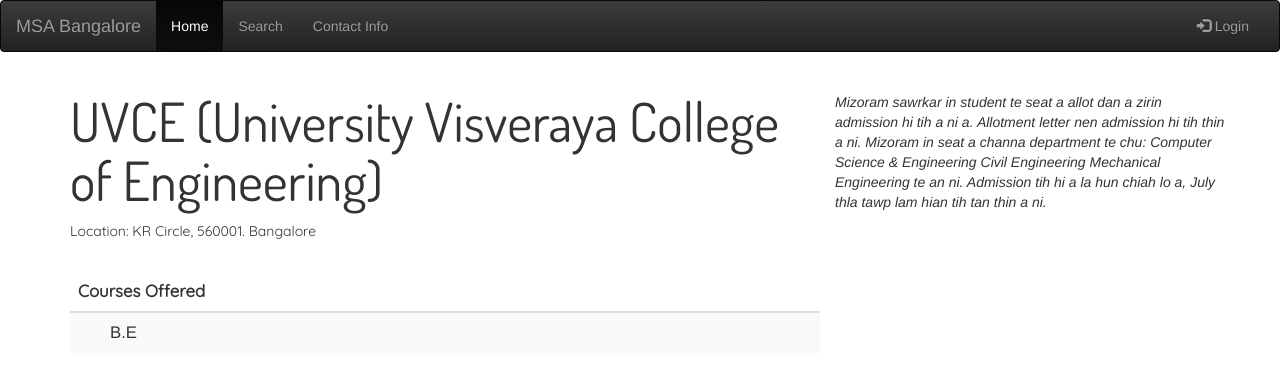
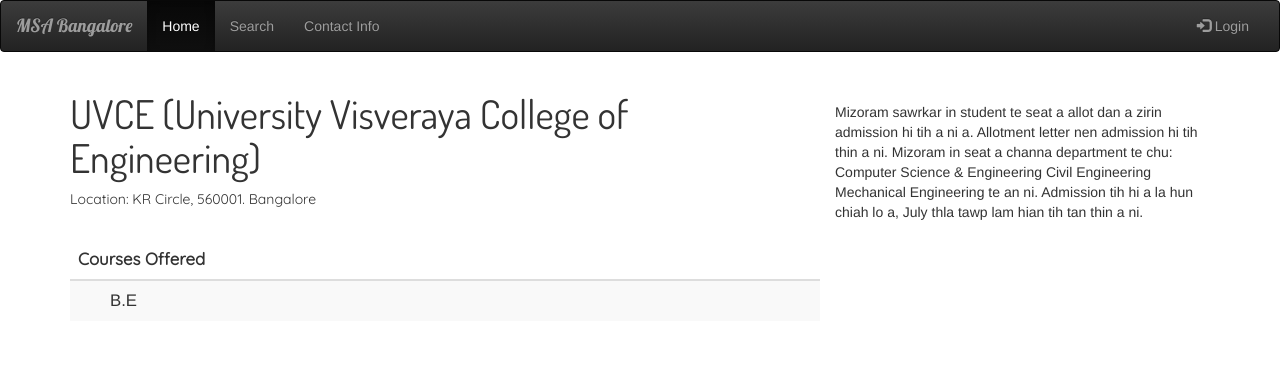
Before and after one commit to cameospachuau28/college-list-blog, a Django app: page /College/1/ in a window 1280 px wide. Shown: the top 377 px of the page. Run offline with Django 3.2, Linux system fonts and the light colour scheme; data comes from the database, SQL or seed files in the repository; both versions use the stored data as it was after the commit; some libraries are stand-ins or nearby versions.

Commit message:
Bootstrap

```diff
--- a/Blog/templates/Blog/base.html
+++ b/Blog/templates/Blog/base.html
@@ -25,7 +25,7 @@
         <span class="icon-bar"></span>
         <span class="icon-bar"></span>
       </button>
-      <a class="navbar-brand" href="#">MSA Bangalore</a>
+      <a class="navbar-brand" href="#" style="font-family:Lobster,sans-serif;font-size:1.3em;">MSA Bangalore</a>
     </div>
     <div class="collapse navbar-collapse" id="myNavbar">
       <ul class="nav navbar-nav">
--- a/Blog/templates/Blog/post_detail.html
+++ b/Blog/templates/Blog/post_detail.html
@@ -5,7 +5,7 @@
 {% if user.is_authenticated %}
      <a class="btn btn-default" href="{% url 'post_edit' pk=collw.pk %}">Edit <span class="glyphicon glyphicon-pencil"></span></a>
         {% endif %}
-     <h1>  <p style="font-family:Dosis,sans-serif;font-size:1.5em;">
+     <h1>  <p style="font-family:Dosis,sans-serif;font-size:1.1em;">
                    {{collw.College_name}}</p></h1>
 
        <p style="font-family:'Quicksand',sans-serif;">Location: {{ collw.Location|linebreaksbr }}</p>
@@ -29,5 +29,5 @@
 </div>
 
   <br>
-<p style="font-family:Josefin+Sans;font-style:italic">{{collw.Comment}}</p>
+<p style="font-family:Josefin+Sans;padding:10px 10px;">{{collw.Comment}}</p>
 {% endblock %}
--- a/Blog/templates/Blog/post_list.html
+++ b/Blog/templates/Blog/post_list.html
@@ -2,6 +2,7 @@
 
 {% block content %}
 <h1 style="font-family:Lobster,sans-serif;font-size:3em;">College List</h1>
+
     {% for post in coll %}
 
 
```
Also changed, not shown: db.sqlite3.
